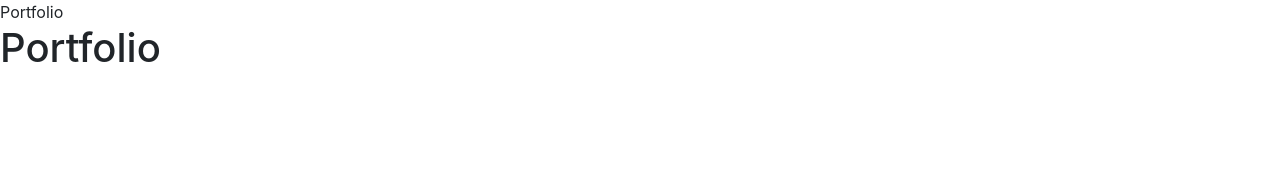
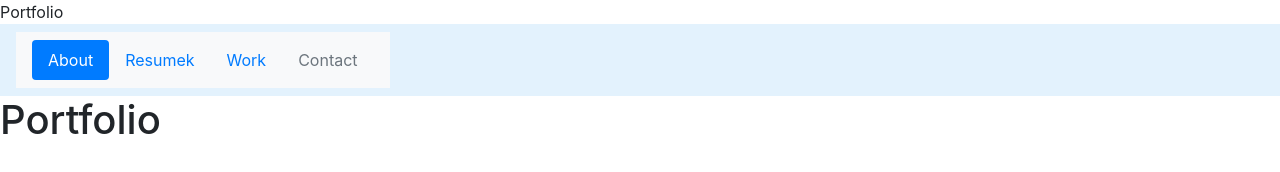
Before and after one commit to NadiiaHr/portfolio, a plain HTML site: page index.html in a window 1280 px wide. Drawn offline with nearby package versions, Linux system fonts and the light colour scheme.

Commit message:
Update index.html

```diff
--- a/index.html
+++ b/index.html
@@ -11,6 +11,16 @@
     <title>Portfolio</title>
   </head>
   <body>
+     <nav class="navbar navbar-light" style="background-color: #e3f2fd;">
+        <nav class="navbar navbar-expand-lg navbar-light bg-light">
+          <nav class="nav nav-pills nav-justified">
+            <a class="nav-link active" href="#">About</a>
+            <a class="nav-link" href="#">Resumek</a>
+            <a class="nav-link" href="#">Work</a>
+            <a class="nav-link disabled" href="#" tabindex="-1" aria-disabled="true">Contact</a>
+          </nav>
+        </nav>
+     </nav>
     <h1>Portfolio</h1>
 
 
```
